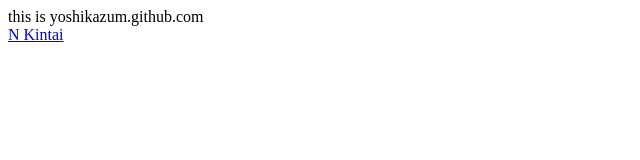
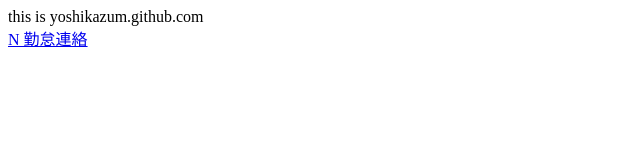
Before and after one commit to yoshikazum/yoshikazum.github.com, a plain HTML site: page index.html in a window 1280 px wide. Shown: the full height of the page, 0-640 px from the left. Drawn offline with Linux system fonts and the light colour scheme.

Commit message:
Update index.html

```diff
--- a/index.html
+++ b/index.html
@@ -3,5 +3,5 @@
 this is yoshikazum.github.com<br/>
 
 <a href='javascript:void(function(){date = window. confirm("本日の勤怠連絡ですか？\nいいえ：「キャンセル」\nはい：「OK」");if(!date){date = window.prompt("日付を入力してください", "○月○日");date = date=="○月○日"? null: date;date = date? date:"";}else{date = "";}user = window.prompt("氏名を入力してください", "勤怠太郎");if(user==null)return;group = window.prompt("所属を入力してください", "アプリケーションG");if(group==null)return;kubun = window.prompt("勤怠区分を入力してください", "遅刻、欠勤、午前半休、午後半休");if(kubun==null)return;riyu = window.prompt("勤怠理由を入力してください。入力後Gmailへ遷移します。", "電車遅延、通院、私用");if(riyu==null)return;gmail = "https://mail.google.com/mail/?view=cm&tf=1&fs=1&to=kintai@gloops.com&su="+encodeURI("【勤怠連絡】"+date+ " " + group+ " "+ user)+"&body="+encodeURI("お疲れさまです。"+group+ " " + user+ "です。\n\n勤怠連絡させていただきます。\n\n①区分:"+kubun+"\n②理由:"+riyu+"\n\n申し訳ありませんが、よろしくお願いいたします。");location.href=gmail;})()'>N
-Kintai
+勤怠連絡
 </a>
```
